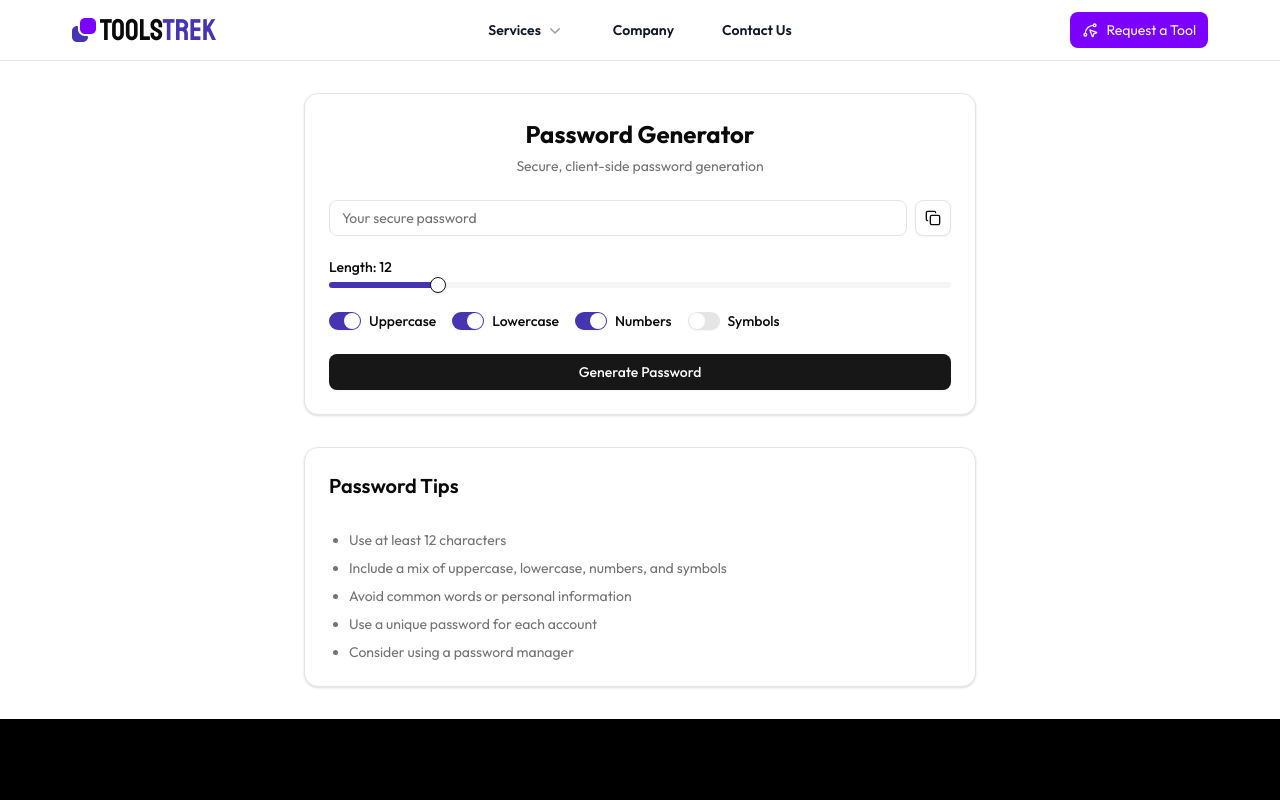
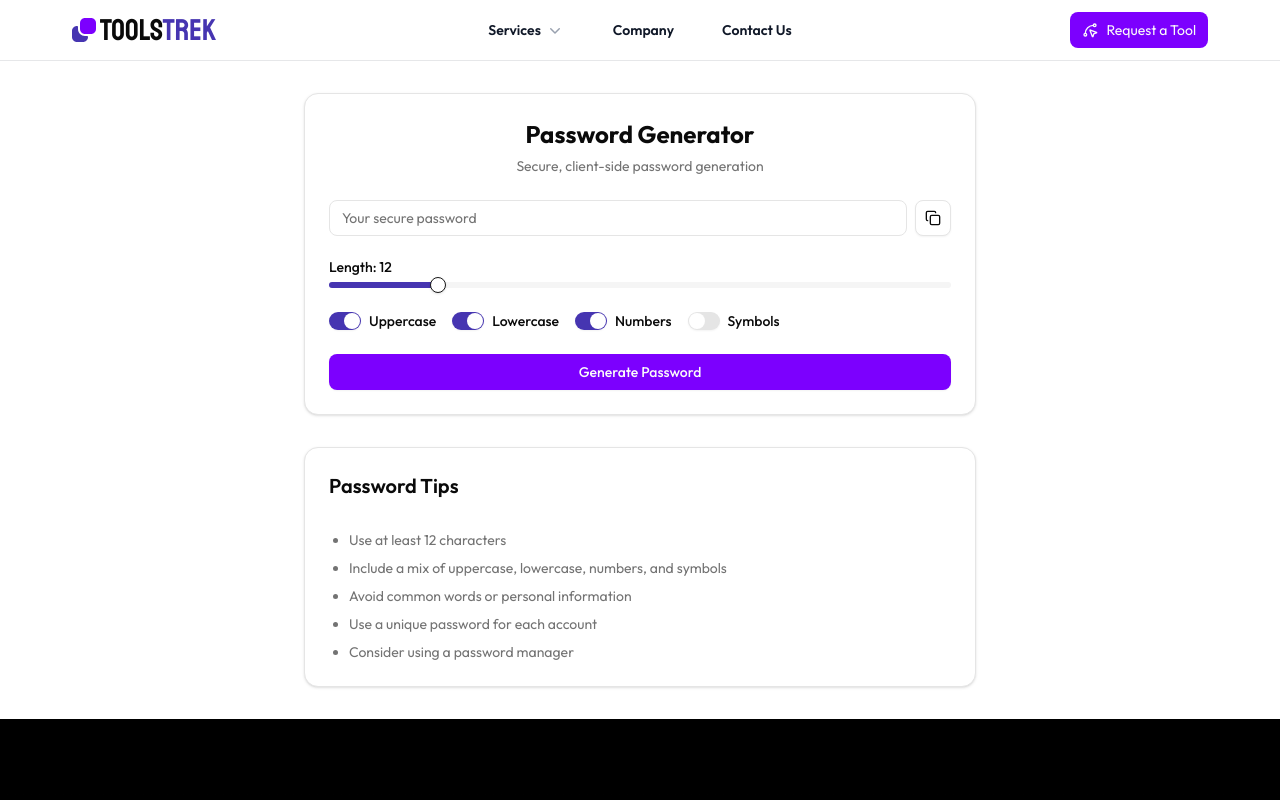
Before and after one commit to tasnimultas67/toolstrek, a Next.js app: page /tools/password-generator in a window 1280 px wide. Shown: the top 800 px of the page. Built offline with nearby package versions, Linux system fonts and the light colour scheme.

Commit message:
fix: Update button styling in PasswordFunc for improved visibility

```diff
--- a/app/tools/password-generator/PasswordFunc.js
+++ b/app/tools/password-generator/PasswordFunc.js
@@ -108,7 +108,7 @@ export default function PasswordFunc() {
 
             <Button
               onClick={generatePassword}
-              className="w-full hover:bg-brandColorHover"
+              className="w-full bg-brandColor hover:bg-brandColorHover"
             >
               {password.length >= 2
                 ? "Regenerate Password"
```
